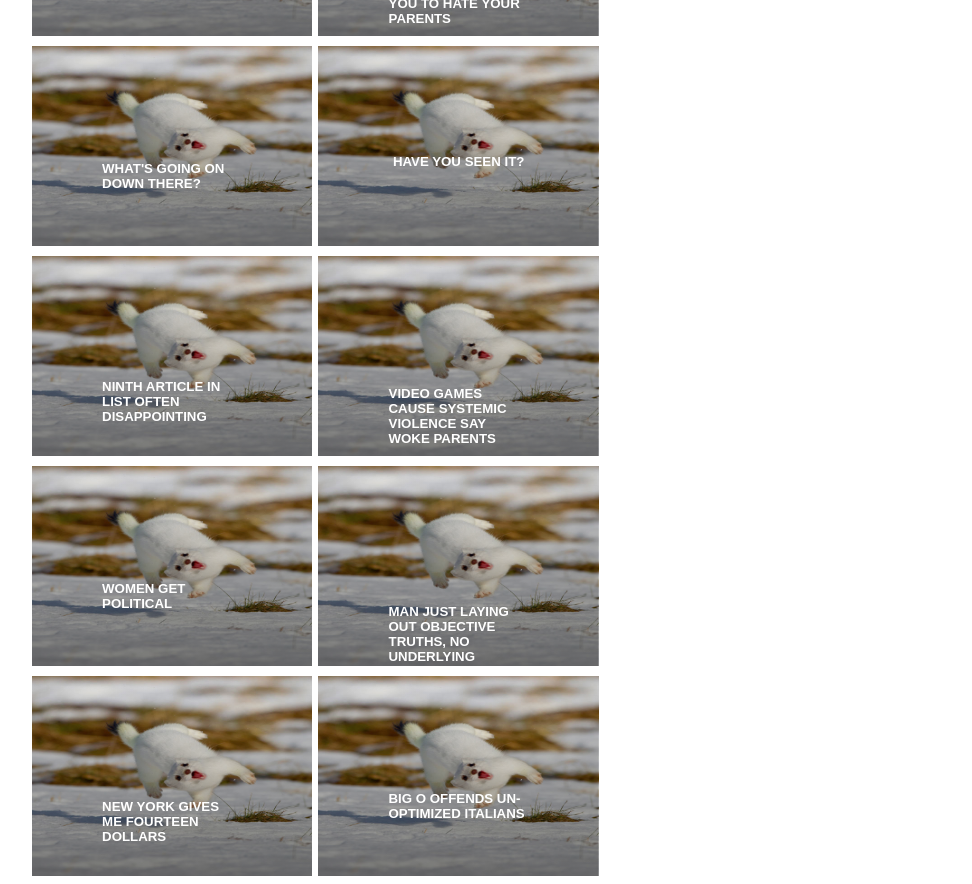
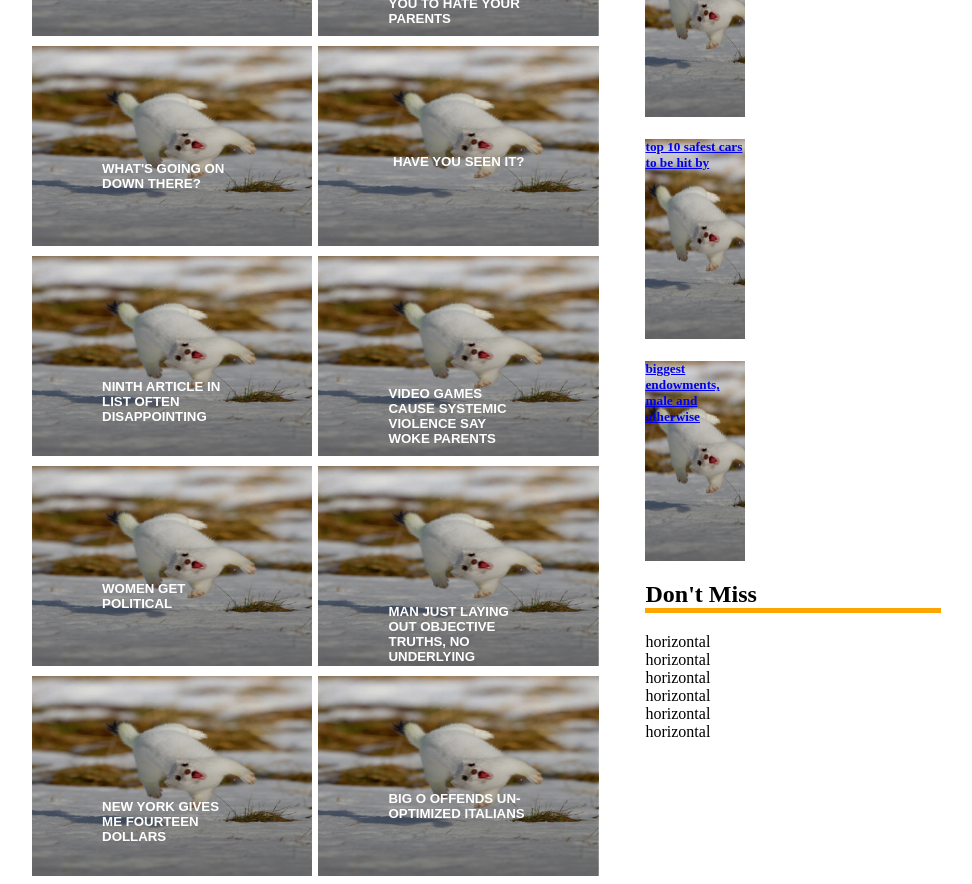
Before and after one commit to mc0918/tsv_poc, a Next.js app in the folder tsv_ui/: page / in a window 1280 px wide. Shown: the part 920-1804 px from the top of the page, without its empty margins (185-1157 px from the left). Built offline with nearby package versions, Linux system fonts and the light colour scheme.

Commit message:
started thumbnails for sidebar

```diff
--- a/tsv_ui/components/articleGrid/articleGrid.js
+++ b/tsv_ui/components/articleGrid/articleGrid.js
@@ -1,7 +1,7 @@
 import { Grid } from "@material-ui/core";
 import { ArticlePreview } from "../articlePreviews/articlePreview";
 
-const titles = [
+export const titles = [
   "bad things happening where you don't live",
   "clam invasion",
   "top 10 safest cars to be hit by",
--- a/tsv_ui/components/articlePreviews/articleThumbnail.js
+++ b/tsv_ui/components/articlePreviews/articleThumbnail.js
@@ -2,9 +2,10 @@ import { Box, CardMedia, makeStyles, Typography } from "@material-ui/core";
 import Link from "next/link";
 
 const stylesheet = {
-  image: {
-    width: "100%",
-    height: "100%",
+  verticalImage: {
+    width: "100px",
+    height: "200px",
+
   },
 };
 
@@ -12,14 +13,26 @@ const useStyles = makeStyles(stylesheet);
 
 export const ArticleThumbnail = (props) => {
   const styles = useStyles();
+  console.log(props.isVertical)
 
-  return (
+  //going to have a vertical and horizontal thumbnail determined by props
+  return (props.isVertical ? (
     <Box>
       <Link href="/article">
         <a>
-          <CardMedia>Hi</CardMedia>
+        <CardMedia
+          classes={{ root: styles.verticalImage }}
+          style={{
+            backgroundImage: `linear-gradient(rgba(0, 0, 0, 0), rgba(0, 0, 0, 0.5)), url(${props.image})`,
+          }}
+        >
+          {/* <h5 style={stylesheet.text}>{props.title}</h5> */}
+          <h5 className={styles.text}>{props.title}</h5>
+        </CardMedia>
         </a>
       </Link>
     </Box>
-  );
-};
+  ) : (
+    <div>horizontal</div>
+  )
+)}
--- a/tsv_ui/components/sidebar/sidebar.js
+++ b/tsv_ui/components/sidebar/sidebar.js
@@ -7,6 +7,7 @@ import {
   Button,
 } from "@material-ui/core";
 import { ArticleThumbnail } from "../articlePreviews/articleThumbnail";
+import { titles } from '../articleGrid/articleGrid';
 
 const useStyles = makeStyles({
   root: {
@@ -29,6 +30,22 @@ const useStyles = makeStyles({
 export const Sidebar = () => {
   const styles = useStyles();
   const centeredStyling = { margin: "3% 5% 0 5%", textAlign: "center" };
+
+  const mustReadArticles = titles.slice(0,4).map((article) => {
+    return (
+      <Grid item key={article} xs={12} sm={6} style={{ marginRight: "-25px" }}>
+        <ArticleThumbnail title={article} image="/stoat.jpg" isVertical={true}/>
+      </Grid>
+    );
+  });
+  const dontMissArticles = titles.slice(5,11).map((article) => {
+    return (
+      <Grid item key={article} xs={12} sm={6} style={{ marginRight: "-25px" }}>
+        <ArticleThumbnail title={article} image="/stoat.jpg" isVertical={false}/>
+      </Grid>
+    );
+  });
+
 
   return (
     <Box classes={{ root: styles.root }}>
@@ -62,13 +79,16 @@ export const Sidebar = () => {
             <div className={styles.subHeadings}>
               <h2>Must Read</h2>
               <Grid item>
-                <ArticleThumbnail />
+                {mustReadArticles}
               </Grid>
             </div>
           </Grid>
           <Grid item xs={12}>
             <div className={styles.subHeadings}>
               <h2>Don't Miss</h2>
+              <Grid item>
+                {dontMissArticles}
+              </Grid>
             </div>
           </Grid>
         </Grid>
```
